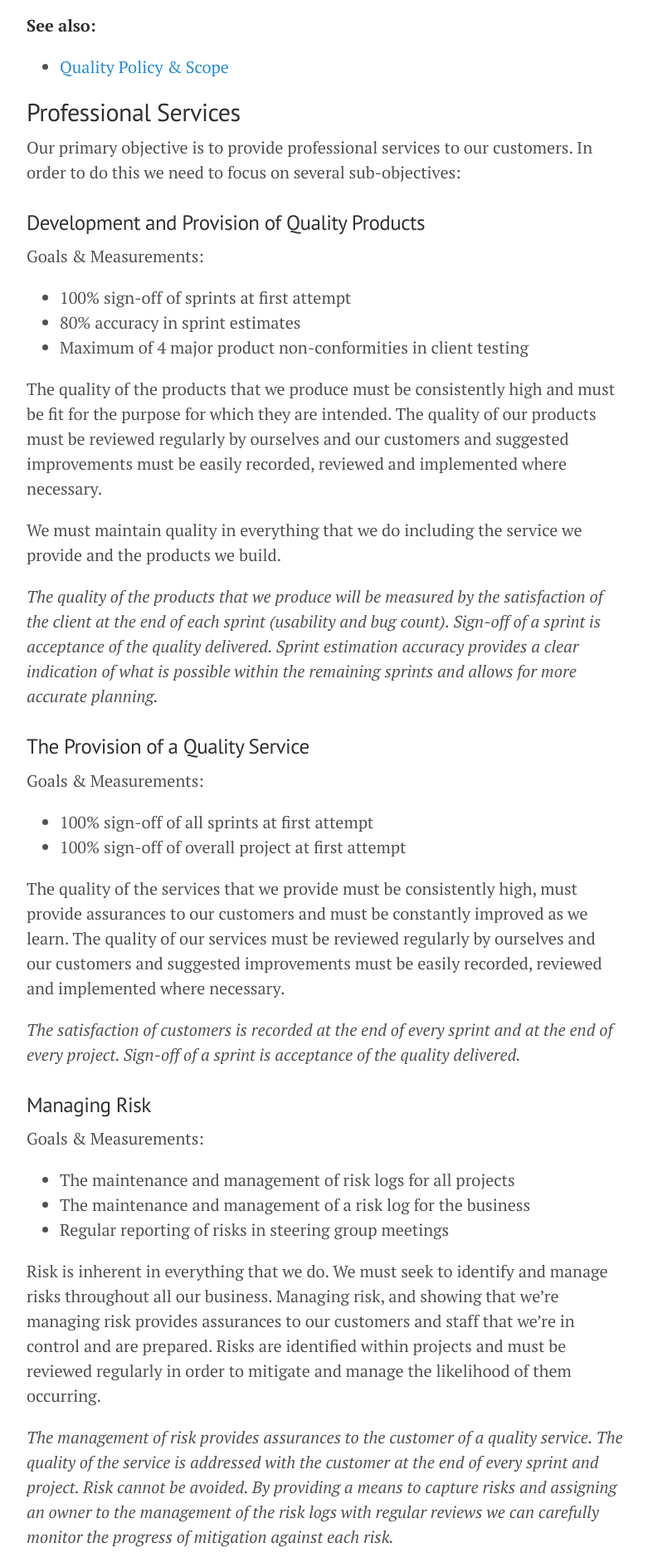
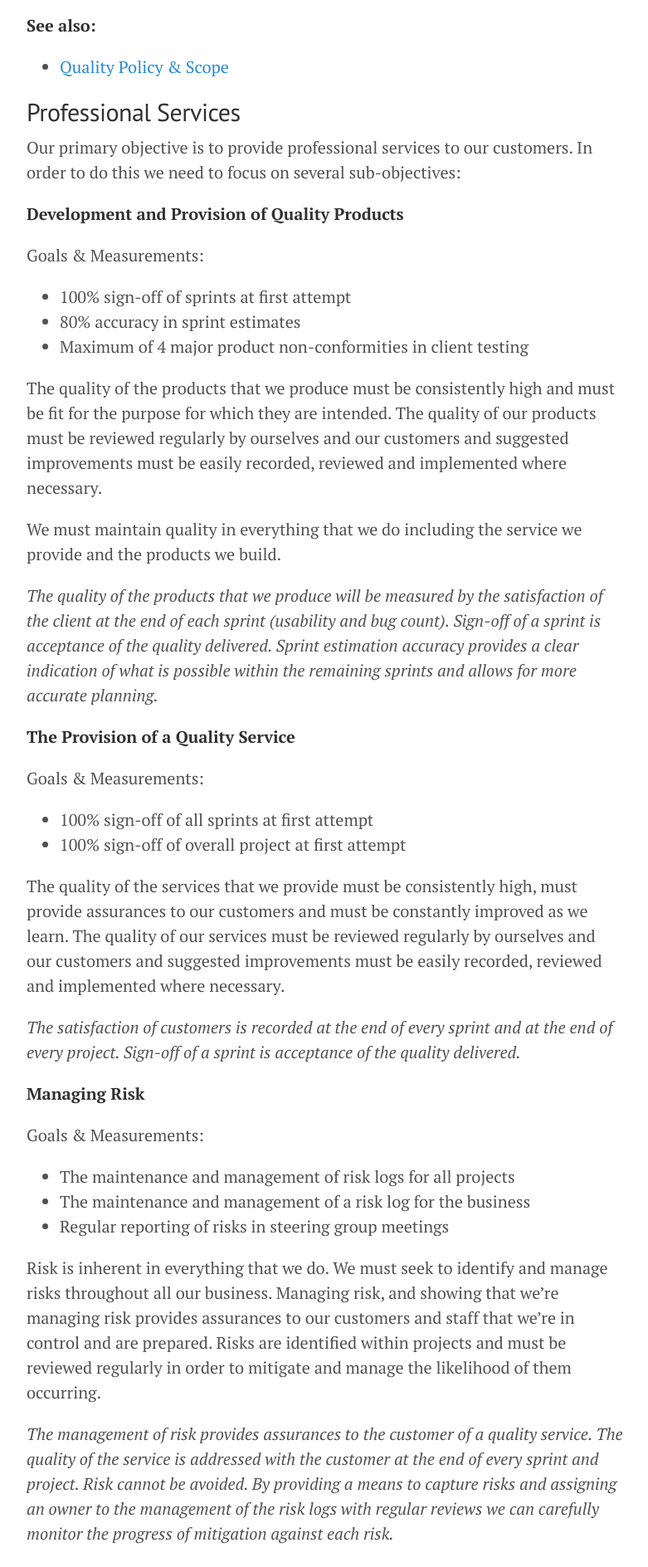
Before and after one commit to tormi/WunderWay, a Jekyll site: the page built from company/quality-objectives.md, in a window 1280 px wide. Shown: the part 594-2482 px from the top of the page at 83% size, without its empty margins (248-1029 px from the left). Built offline with Jekyll 4.4.1, drawn with Linux system fonts in a browser that asks for light colours; Markdown is read by kramdown in place of the engine named in the settings.

Commit message:
tweaking again

```diff
--- a/company/quality-objectives.md
+++ b/company/quality-objectives.md
@@ -28,7 +28,7 @@ The Quality Objectives are derived from the overall [WR Business Objectives](/co
 
 Our primary objective is to provide professional services to our customers. In order to do this we need to focus on several sub-objectives:
 
-###Development and Provision of Quality Products
+**Development and Provision of Quality Products**
 
 Goals & Measurements:
 
@@ -42,7 +42,7 @@ We must maintain quality in everything that we do including the service we provi
 
 *The quality of the products that we produce will be measured by the satisfaction of the client at the end of each sprint (usability and bug count). Sign-off of a sprint is acceptance of the quality delivered. Sprint estimation accuracy provides a clear indication of what is possible within the remaining sprints and allows for more accurate planning.*
 
-###The Provision of a Quality Service
+**The Provision of a Quality Service**
 
 Goals & Measurements:
 
@@ -53,7 +53,7 @@ The quality of the services that we provide must be consistently high, must prov
 
 *The satisfaction of customers is recorded at the end of every sprint and at the end of every project.  Sign-off of a sprint is acceptance of the quality delivered.*
 
-###Managing Risk
+**Managing Risk**
 
 Goals & Measurements:
 
@@ -65,7 +65,7 @@ Risk is inherent in everything that we do. We must seek to identify and manage r
 
 *The management of risk provides assurances to the customer of a quality service. The quality of the service is addressed with the customer at the end of every sprint and project. Risk cannot be avoided. By providing a means to capture risks and assigning an owner to the management of the risk logs with regular reviews we can carefully monitor the progress of mitigation against each risk.*
 
-###Efficient Operations
+**Efficient Operations**
 
 The operation on our business must be as efficient as possible in order to enjoy bigger margins and to be competitive in our pricing.
 
```
